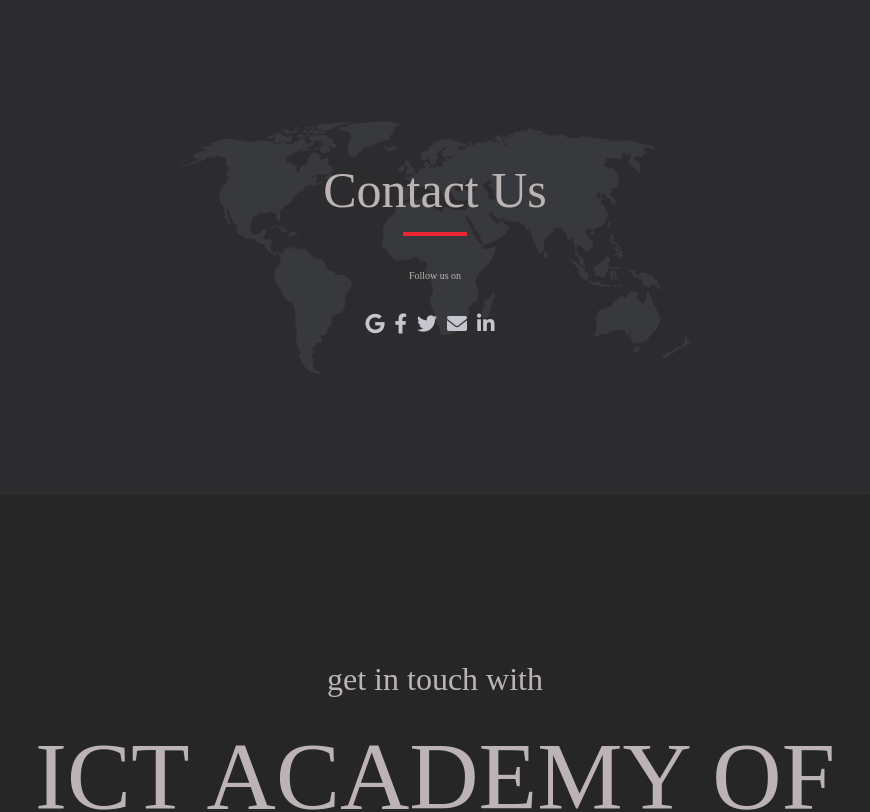
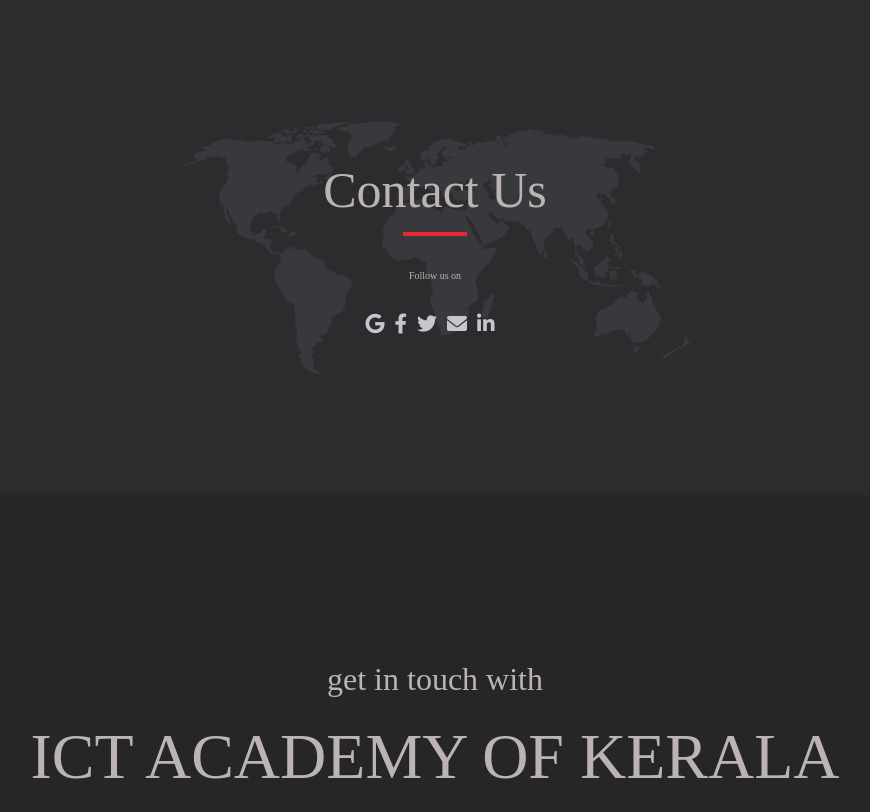
Before and after one commit to kantraman/ictak-website-mern, a React (Create React App) app in the folder frontend/: page / in a window 1280 px wide. Shown: the top 812 px of the page, without its empty margins (205-1075 px from the left). Built offline with nearby package versions, Linux system fonts and the light colour scheme.

Commit message:
Update SectionTitle.js

```diff
--- a/frontend/src/components/contact us/SectionTitle.js
+++ b/frontend/src/components/contact us/SectionTitle.js
@@ -9,7 +9,7 @@ const SectionTitleStyle = styled.div`
   }
   h2 {
     font-family: 'Montserrat Bold';
-    font-size: 6rem;
+    font-size: 4rem;
     margin-top: 0.5rem;
     text-transform: uppercase;
   }
```
